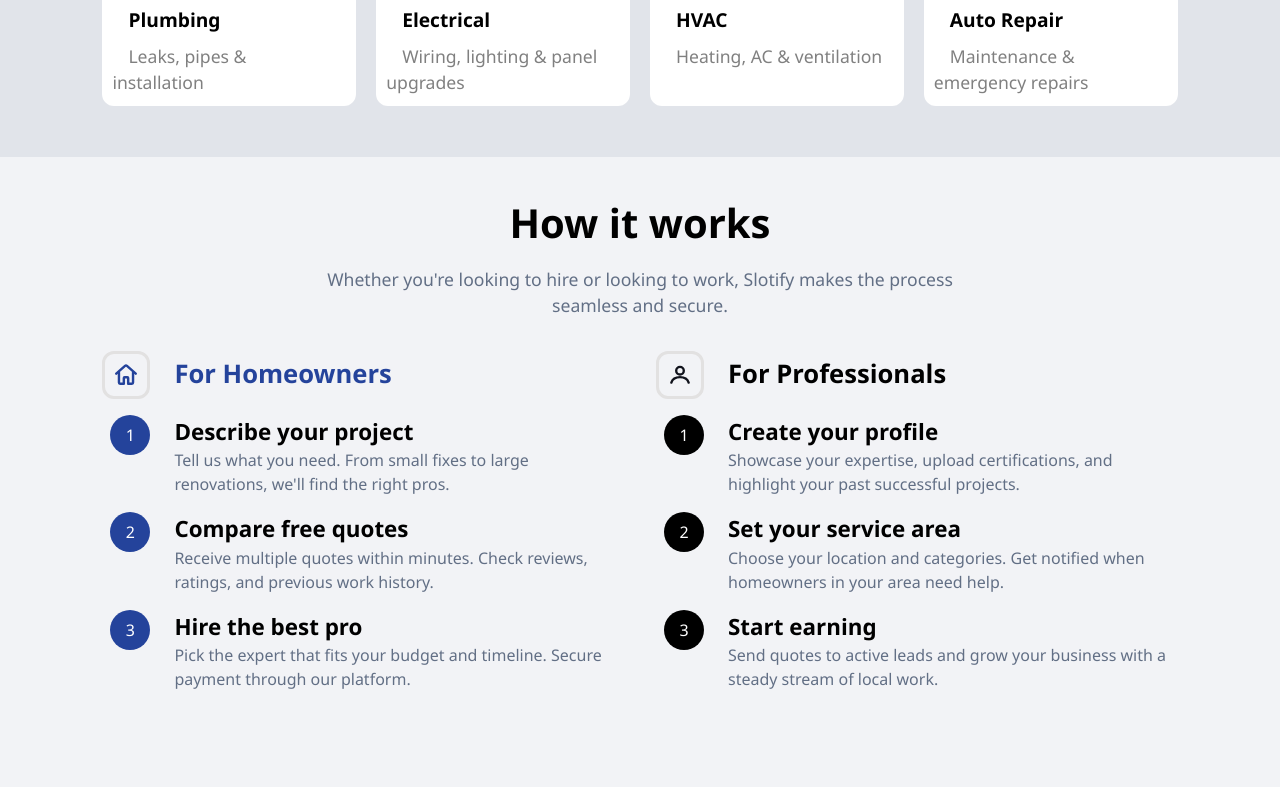
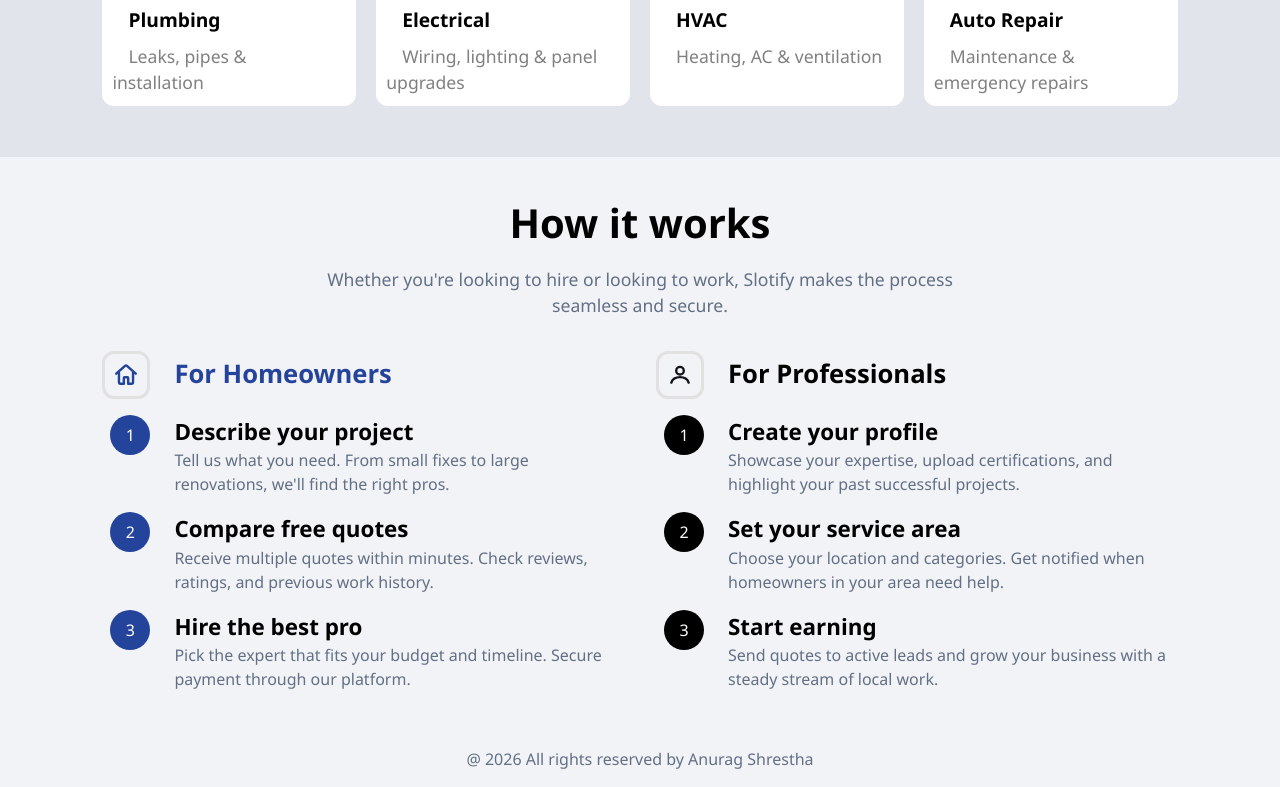
Before and after one commit to anuragshrestha/Slotify, a React (Vite) app: page / in a window 1280 px wide. Shown: the part 1069-1856 px from the top of the page. Before the commit the page ends 1816 px from the top, so only its background shows below. Built offline with nearby package versions, Linux system fonts and the light colour scheme.

Commit message:
added bottom

```diff
--- a/src/pages/home/howItWorks/HowItWorks.css
+++ b/src/pages/home/howItWorks/HowItWorks.css
@@ -4,7 +4,7 @@
     align-items: center;
     padding-left: var(--page-x);
     padding-right: var(--page-x);
-    padding-bottom: 2rem;
+    padding-bottom: 1rem;
 }
 .howitworks-text{
    text-align: center;
@@ -86,7 +86,16 @@
     font-weight: 500;
     color: var(--blurColor);
 }
-
+.bottom {
+    justify-content: center;
+    display: flex;
+}
+.bottom p {
+    color: var(--blurColor);
+    font-size: 1rem;
+    font-weight: 500;
+    padding-top: 2rem;
+}
 @media (max-width: 1200px) {
     .owners-professionals{
         flex-direction: column;
--- a/src/pages/home/howItWorks/HowItWorks.tsx
+++ b/src/pages/home/howItWorks/HowItWorks.tsx
@@ -65,6 +65,11 @@
           </div>
         </div>
       </div>
+      <div className="bottom">
+        <p>
+          @ 2026 All rights reserved by Anurag Shrestha
+        </p>
+      </div>
     </div>
   );
 }
```
